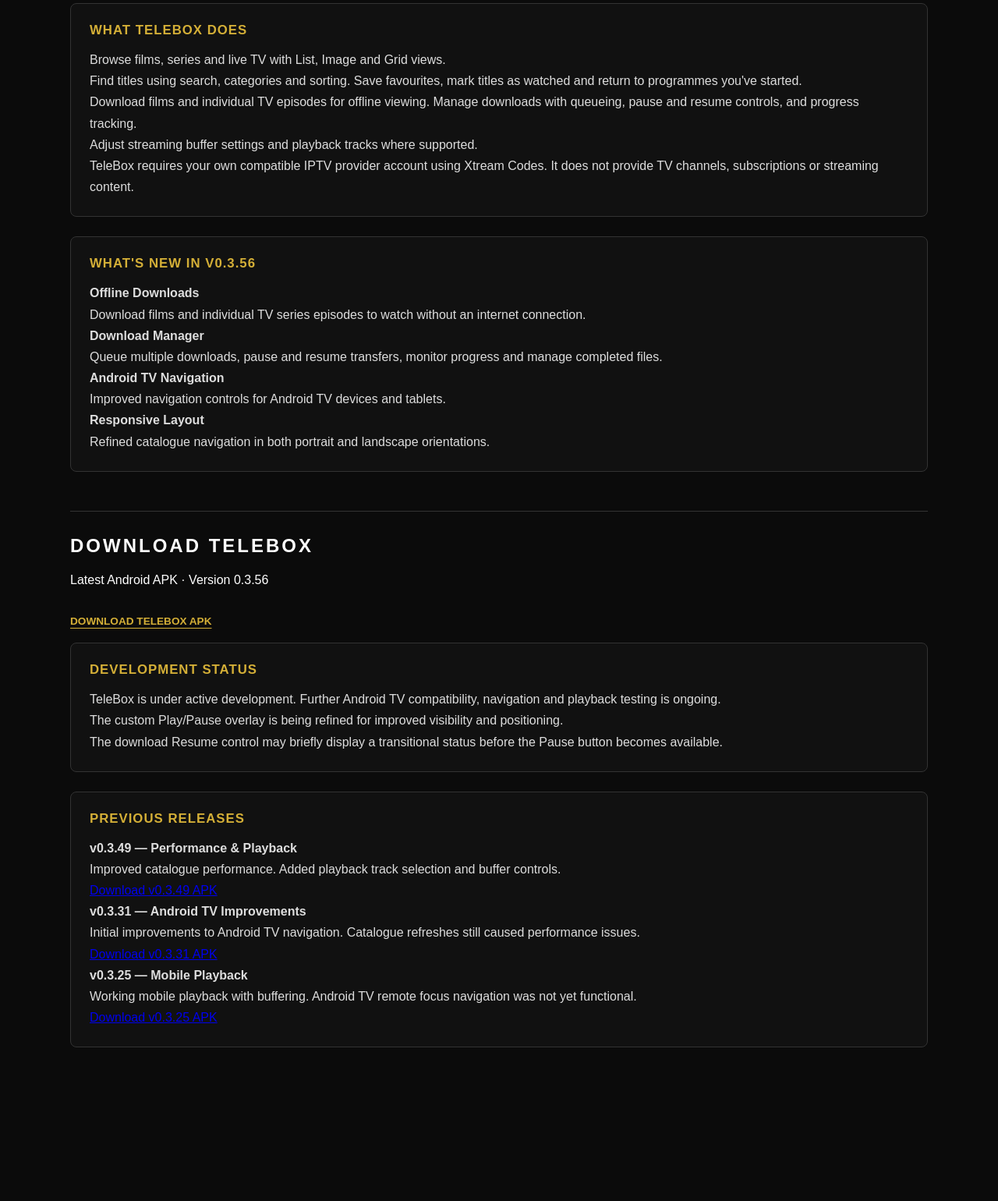
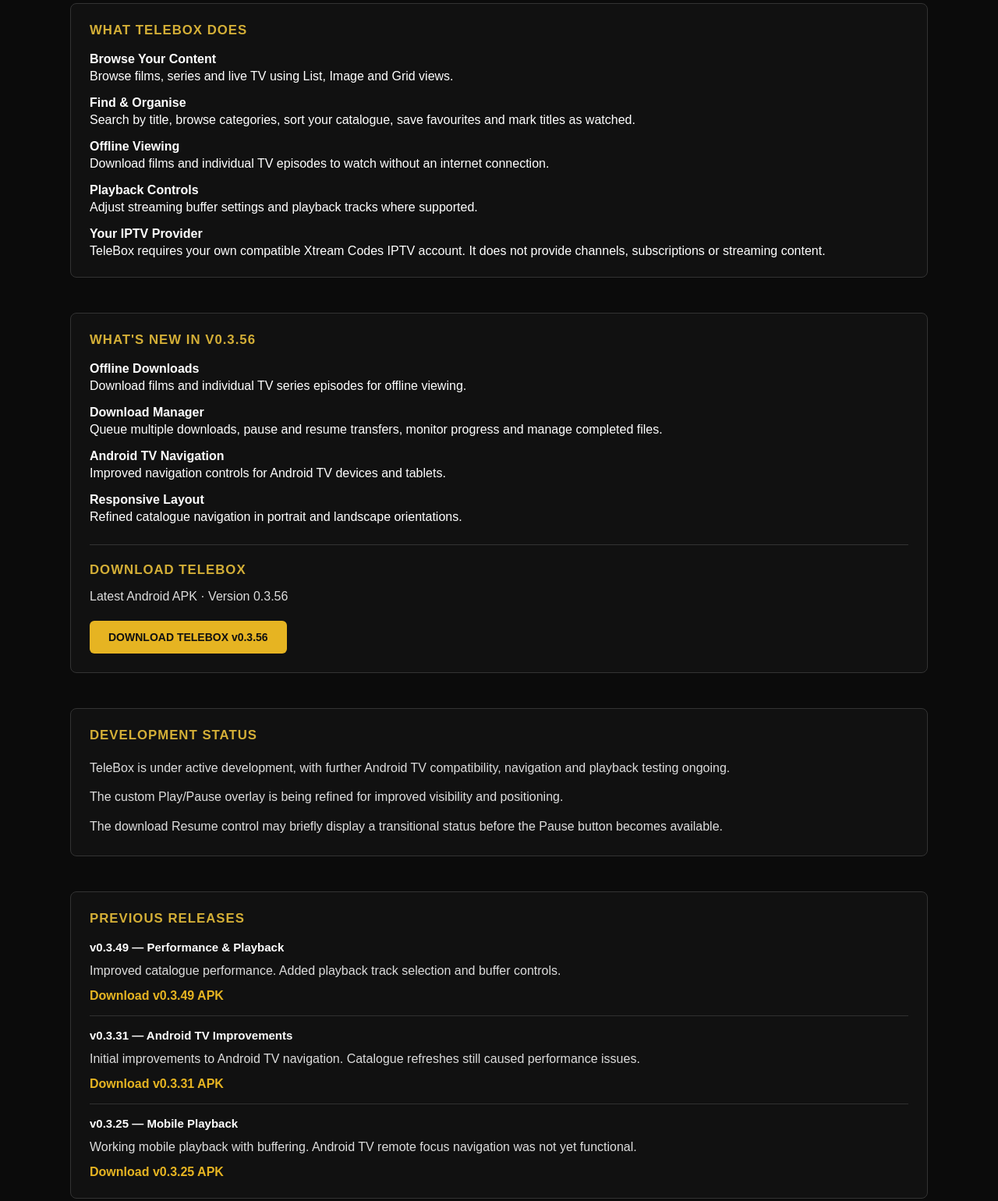
Before and after one commit to Odins-Beard/highground-studios, a plain HTML site: page telebox.html in a window 1280 px wide. Shown: the part 506-2046 px from the top of the page at 78% size. Before the commit the page ends 1979 px from the top, so only its background shows below. Drawn offline with Linux system fonts and the light colour scheme.

Commit message:
Update TeleBox download to v0.3.56 Including Historic Links

```diff
--- a/telebox.html
+++ b/telebox.html
@@ -7,10 +7,118 @@
     <title>TeleBox v0.3.56 | Highground Studios</title>
     <link rel="stylesheet" href="styles.css">
     <link rel="icon" type="image/png" href="assets/images/logo-clean.png">
+
+    <style>
+        /* TeleBox page refinements */
+        .telebox-card {
+            margin-bottom: 20px;
+        }
+
+        .telebox-card h3 {
+            margin-bottom: 18px;
+        }
+
+        .telebox-feature {
+            margin-bottom: 16px;
+        }
+
+        .telebox-feature:last-child {
+            margin-bottom: 0;
+        }
+
+        .telebox-feature strong {
+            display: block;
+            margin-bottom: 4px;
+        }
+
+        .telebox-download {
+            margin-top: 26px;
+            padding-top: 22px;
+            border-top: 1px solid #333;
+        }
+
+        .telebox-download h3 {
+            margin-bottom: 10px;
+        }
+
+        .telebox-download p {
+            margin-bottom: 18px;
+        }
+
+        .telebox-download-button {
+            display: inline-block;
+            padding: 13px 24px;
+            background: #e6b422;
+            color: #111 !important;
+            font-weight: 700;
+            font-size: 14px;
+            text-decoration: none;
+            border-radius: 6px;
+            transition: background 0.2s ease;
+        }
+
+        .telebox-download-button:hover {
+            background: #ffd34d;
+        }
+
+        .telebox-release {
+            padding: 16px 0;
+            border-bottom: 1px solid #303030;
+        }
+
+        .telebox-release:first-of-type {
+            padding-top: 0;
+        }
+
+        .telebox-release:last-child {
+            border-bottom: none;
+            padding-bottom: 0;
+        }
+
+        .telebox-release h4 {
+            margin: 0 0 8px;
+            font-size: 15px;
+            color: #fff;
+        }
+
+        .telebox-release p {
+            margin: 0 0 10px;
+        }
+
+        .telebox-release a {
+            color: #e6b422;
+            font-weight: 600;
+            text-decoration: none;
+        }
+
+        .telebox-release a:hover {
+            text-decoration: underline;
+        }
+
+        .telebox-status p {
+            margin-bottom: 10px;
+        }
+
+        .telebox-status p:last-child {
+            margin-bottom: 0;
+        }
+
+        @media (max-width: 600px) {
+            .telebox-download-button {
+                display: block;
+                text-align: center;
+            }
+        }
+    </style>
 </head>
+
 <body>
     <header class="site-header">
-        <img src="assets/images/logo-banner.png" alt="Highground Studios" class="banner-logo">
+        <img
+            src="assets/images/logo-banner.png"
+            alt="Highground Studios"
+            class="banner-logo"
+        >
     </header>
 
     <main>
@@ -18,6 +126,7 @@
             <div class="gympro-guide-content">
 
                 <h1>TELEBOX</h1>
+
                 <p class="gympro-guide-version">
                     ANDROID IPTV PLAYER · V0.3.56
                 </p>
@@ -33,103 +142,109 @@
 
                 <div class="gympro-guide-grid">
 
-                    <div class="gympro-guide-card gympro-guide-card-wide">
+                    <!-- FEATURES -->
+
+                    <div class="gympro-guide-card gympro-guide-card-wide telebox-card">
                         <h3>WHAT TELEBOX DOES</h3>
 
-                        <p>
-                            Browse films, series and live TV with
+                        <div class="telebox-feature">
+                            <strong>Browse Your Content</strong>
+                            Browse films, series and live TV using
                             List, Image and Grid views.
-                        </p>
-
-                        <p>
-                            Find titles using search, categories
-                            and sorting. Save favourites, mark titles
-                            as watched and return to programmes
-                            you've started.
-                        </p>
-
-                        <p>
-                            Download films and individual TV episodes
-                            for offline viewing. Manage downloads
-                            with queueing, pause and resume controls,
-                            and progress tracking.
-                        </p>
-
-                        <p>
-                            Adjust streaming buffer settings and
-                            playback tracks where supported.
-                        </p>
-
-                        <p>
-                            TeleBox requires your own compatible IPTV
-                            provider account using Xtream Codes.
-                            It does not provide TV channels,
-                            subscriptions or streaming content.
-                        </p>
                         </div>
 
-                    <div class="gympro-guide-card gympro-guide-card-wide">
+                        <div class="telebox-feature">
+                            <strong>Find &amp; Organise</strong>
+                            Search by title, browse categories,
+                            sort your catalogue, save favourites
+                            and mark titles as watched.
+                        </div>
+
+                        <div class="telebox-feature">
+                            <strong>Offline Viewing</strong>
+                            Download films and individual TV
+                            episodes to watch without an
+                            internet connection.
+                        </div>
+
+                        <div class="telebox-feature">
+                            <strong>Playback Controls</strong>
+                            Adjust streaming buffer settings
+                            and playback tracks where supported.
+                        </div>
+
+                        <div class="telebox-feature">
+                            <strong>Your IPTV Provider</strong>
+                            TeleBox requires your own compatible
+                            Xtream Codes IPTV account. It does
+                            not provide channels, subscriptions
+                            or streaming content.
+                        </div>
+                    </div>
+
+                    <!-- LATEST RELEASE -->
+
+                    <div class="gympro-guide-card gympro-guide-card-wide telebox-card">
                         <h3>WHAT'S NEW IN V0.3.56</h3>
 
-                        <p>
-                            <strong>Offline Downloads</strong><br>
-                            Download films and individual TV series
-                            episodes to watch without an internet
-                            connection.
-                        </p>
+                        <div class="telebox-feature">
+                            <strong>Offline Downloads</strong>
+                            Download films and individual TV
+                            series episodes for offline viewing.
+                        </div>
 
-                        <p>
-                            <strong>Download Manager</strong><br>
+                        <div class="telebox-feature">
+                            <strong>Download Manager</strong>
                             Queue multiple downloads, pause and
                             resume transfers, monitor progress
                             and manage completed files.
-                        </p>
+                        </div>
 
-                        <p>
-                            <strong>Android TV Navigation</strong><br>
+                        <div class="telebox-feature">
+                            <strong>Android TV Navigation</strong>
                             Improved navigation controls for
                             Android TV devices and tablets.
-                        </p>
-
-                        <p>
-                            <strong>Responsive Layout</strong><br>
-                            Refined catalogue navigation in both
-                            portrait and landscape orientations.
-                        </p>
                         </div>
 
+                        <div class="telebox-feature">
+                            <strong>Responsive Layout</strong>
+                            Refined catalogue navigation in
+                            portrait and landscape orientations.
                         </div>
 
-                <div class="gympro-guide-more">
-                    <h2>DOWNLOAD TELEBOX</h2>
+                        <!-- PRIMARY DOWNLOAD -->
+
+                        <div class="telebox-download">
+                            <h3>DOWNLOAD TELEBOX</h3>
 
                             <p>
                                 Latest Android APK · Version 0.3.56
                             </p>
 
-                    <p class="gympro-footer-links">
-                        <a href="https://github.com/Odins-Beard/highground-studios/releases/download/telebox-v0.3.56/TeleBox.v0.3.56.apk">
-                            DOWNLOAD TELEBOX APK
+                            <a
+                                class="telebox-download-button"
+                                href="https://github.com/Odins-Beard/highground-studios/releases/download/telebox-v0.3.56/TeleBox.v0.3.56.apk"
+                            >
+                                DOWNLOAD TELEBOX v0.3.56
                             </a>
-                    </p>
+                        </div>
                     </div>
 
-                <div class="gympro-guide-grid">
+                    <!-- DEVELOPMENT STATUS -->
 
-                    <div class="gympro-guide-card gympro-guide-card-wide">
+                    <div class="gympro-guide-card gympro-guide-card-wide telebox-card telebox-status">
                         <h3>DEVELOPMENT STATUS</h3>
 
                         <p>
-                            TeleBox is under active development.
-                            Further Android TV compatibility,
-                            navigation and playback testing
-                            is ongoing.
+                            TeleBox is under active development,
+                            with further Android TV compatibility,
+                            navigation and playback testing ongoing.
                         </p>
 
                         <p>
                             The custom Play/Pause overlay is being
-                            refined for improved visibility and
-                            positioning.
+                            refined for improved visibility
+                            and positioning.
                         </p>
 
                         <p>
@@ -139,45 +254,55 @@
                         </p>
                     </div>
 
-                    <div class="gympro-guide-card gympro-guide-card-wide">
+                    <!-- PREVIOUS RELEASES -->
+
+                    <div class="gympro-guide-card gympro-guide-card-wide telebox-card">
                         <h3>PREVIOUS RELEASES</h3>
 
+                        <div class="telebox-release">
+                            <h4>v0.3.49 — Performance &amp; Playback</h4>
+
                             <p>
-                            <strong>v0.3.49 — Performance &amp; Playback</strong><br>
                                 Improved catalogue performance.
-                            Added playback track selection and
-                            buffer controls.
-                            <br>
+                                Added playback track selection
+                                and buffer controls.
+                            </p>
+
                             <a href="https://github.com/Odins-Beard/highground-studios/releases/download/telebox-v0.3.49/TeleBox.v0.3.49.apk">
                                 Download v0.3.49 APK
                             </a>
-                        </p>
+                        </div>
+
+                        <div class="telebox-release">
+                            <h4>v0.3.31 — Android TV Improvements</h4>
 
                             <p>
-                            <strong>v0.3.31 — Android TV Improvements</strong><br>
                                 Initial improvements to Android TV
                                 navigation. Catalogue refreshes
                                 still caused performance issues.
-                            <br>
+                            </p>
+
                             <a href="https://github.com/Odins-Beard/highground-studios/releases/download/telebox-v0.3.31/TeleBox.v0.3.31.apk">
                                 Download v0.3.31 APK
                             </a>
-                        </p>
+                        </div>
+
+                        <div class="telebox-release">
+                            <h4>v0.3.25 — Mobile Playback</h4>
 
                             <p>
-                            <strong>v0.3.25 — Mobile Playback</strong><br>
                                 Working mobile playback with buffering.
                                 Android TV remote focus navigation
                                 was not yet functional.
-                            <br>
+                            </p>
+
                             <a href="https://github.com/Odins-Beard/highground-studios/releases/download/telebox-v0.3.25/TeleBox.v0.3.25.apk">
                                 Download v0.3.25 APK
                             </a>
-                        </p>
+                        </div>
                     </div>
 
                 </div>
-
             </div>
         </section>
     </main>
```
Lines whose indentation alone changed are shown as unchanged.
